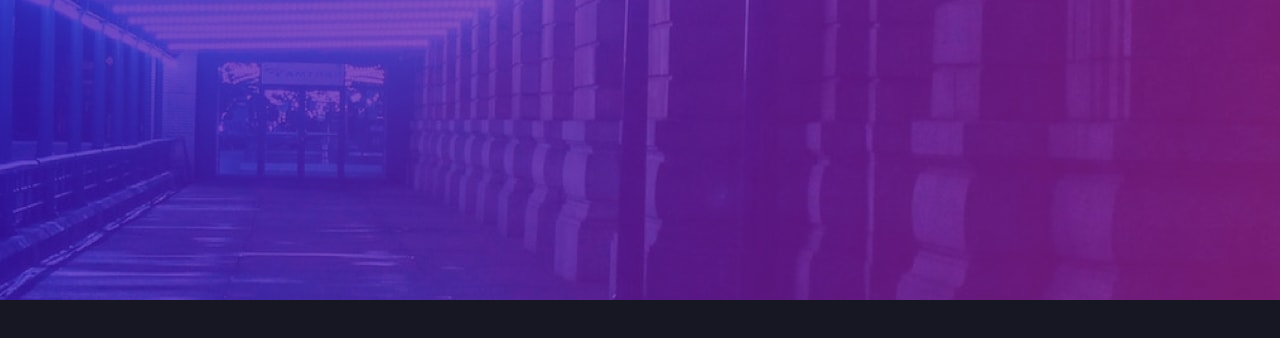
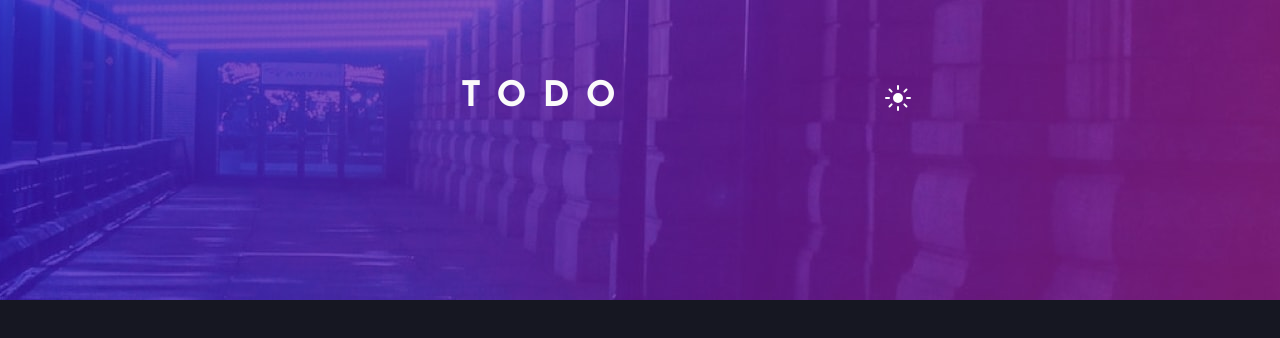
Before and after one commit to okutewonah/fm-todo-app, a Next.js app: page / in a window 1280 px wide. Shown: the top 338 px of the page. Built offline with nearby package versions, Linux system fonts and the light colour scheme.

Commit message:
bg-dark title positioning

```diff
--- a/components/BgDark.tsx
+++ b/components/BgDark.tsx
@@ -5,7 +5,13 @@ interface Props {}
 const BgDark: React.FC<Props> = () => {
   return (
     <div className="bg-dark">
-      <img src="/assets/images/bg-desktop-dark.jpg" alt="background-dark" />
+      <img className="bg-dark__img" src="/assets/images/bg-desktop-dark.jpg" alt="background-dark" />
+      <div className="bg-dark__container">
+        <div className="bg-dark__todo-top">
+          <span className="bg-dark__title">TODO</span>
+          <img src="/assets/images/icon-sun.svg" alt="sun icon" />
+        </div>
+      </div>
     </div>
   )
 }
--- a/styles/modules/_bg-dark.scss
+++ b/styles/modules/_bg-dark.scss
@@ -4,8 +4,29 @@
   justify-content: center;
   height: 100vh;
   position: relative;
+  color: $very-light-gray;
 
-  img {
+  &__img {
     position: absolute;
   }
+
+  &__todo-top {
+    display: flex;
+    justify-content: space-between;
+    align-items: center;
+  }
+
+  &__title {
+    font-weight: 700;
+    font-size: 2.2rem;
+    letter-spacing: 1rem;
+  }
+
+  &__container {
+    z-index: 100;
+    position: absolute;
+    top: 10%;
+    left: 36%;
+    width: 450px;
+  }
 }
```
